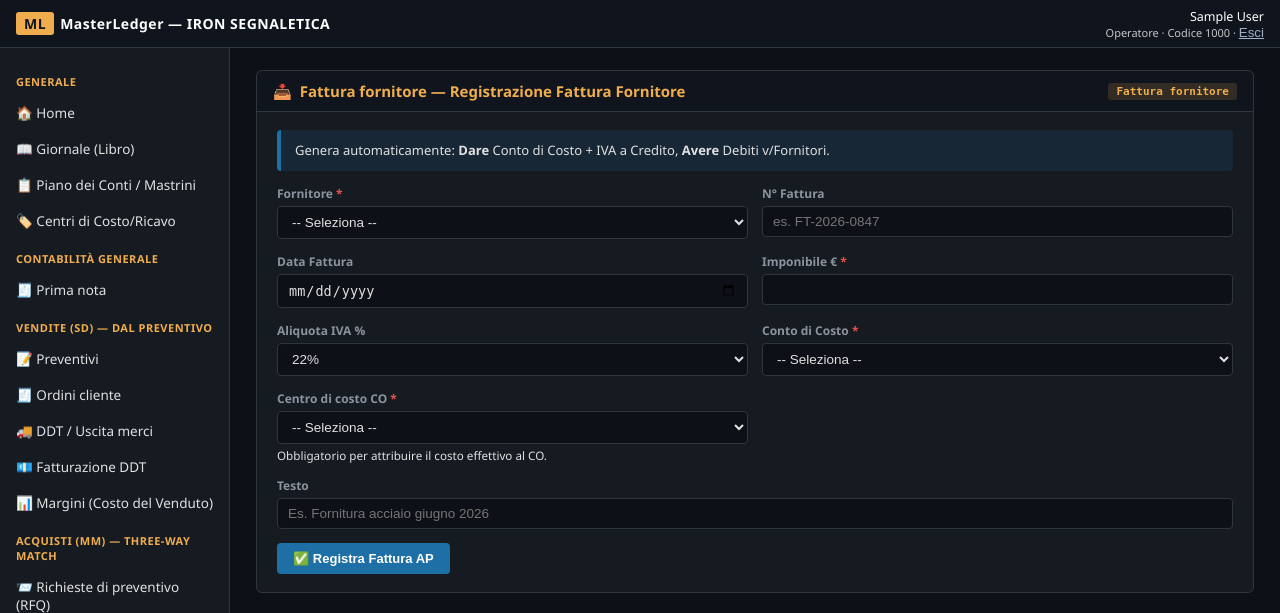
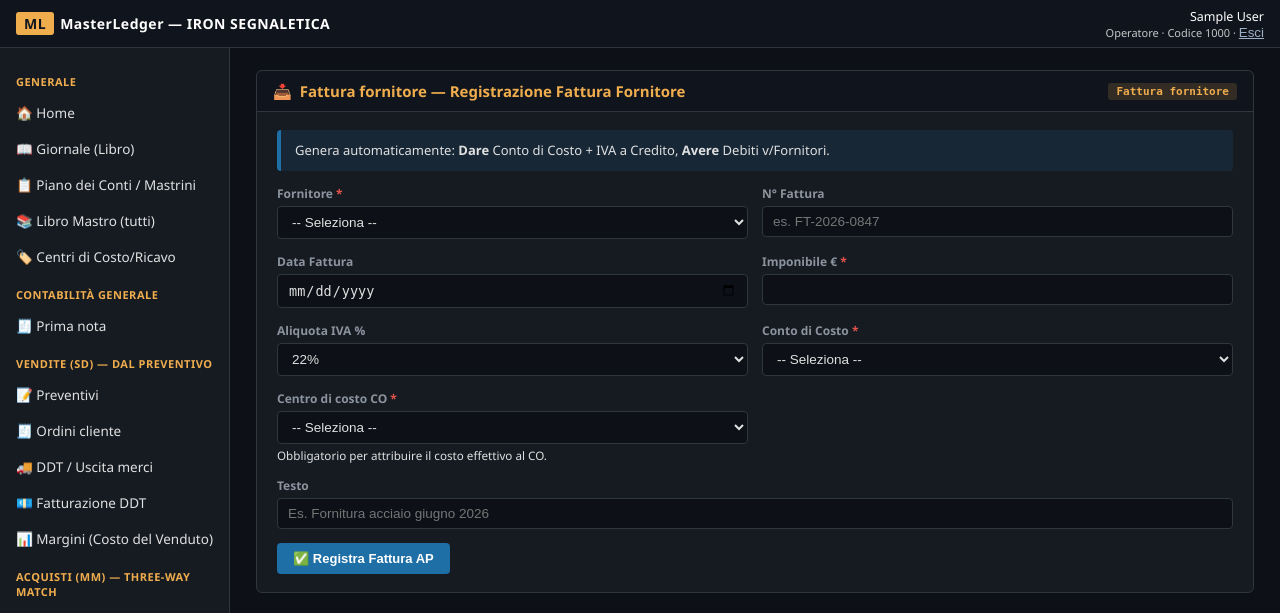
Before and after one commit to IronLogistica/MasterLedger, a Flask app: page /ap/supplier_invoice in a window 1280 px wide. Shown: the top 613 px of the page. Run offline with Flask 3, Linux system fonts and the light colour scheme; the visitor is signed in with stand-in values (Sample User, id 1); data that the repository does not hold is empty; parts of the project's set-up code (start-up, migrations or seed data) failed here and were passed over.

Commit message:
Add files via upload

```diff
--- a/templates/base.html
+++ b/templates/base.html
@@ -24,6 +24,7 @@
     <a class="sidebar-link {{ 'active' if request.endpoint=='dashboard.home' }}" href="{{ url_for('dashboard.home') }}">🏠 Home</a>
     <a class="sidebar-link {{ 'active' if request.endpoint=='gl.journal_list' }}" href="{{ url_for('gl.journal_list') }}">📖 Giornale (Libro)</a>
     <a class="sidebar-link {{ 'active' if request.endpoint=='gl.piano_conti' }}" href="{{ url_for('gl.piano_conti') }}">📋 Piano dei Conti / Mastrini</a>
+    <a class="sidebar-link {{ 'active' if request.endpoint=='gl.libro_mastro' }}" href="{{ url_for('gl.libro_mastro') }}">📚 Libro Mastro (tutti)</a>
     <a class="sidebar-link {{ 'active' if request.endpoint in ['gl.cost_centers_list', 'gl.cost_center_ledger'] }}" href="{{ url_for('gl.cost_centers_list') }}">🏷️ Centri di Costo/Ricavo</a>
 
     <div class="sidebar-title">Contabilità Generale</div>
```
